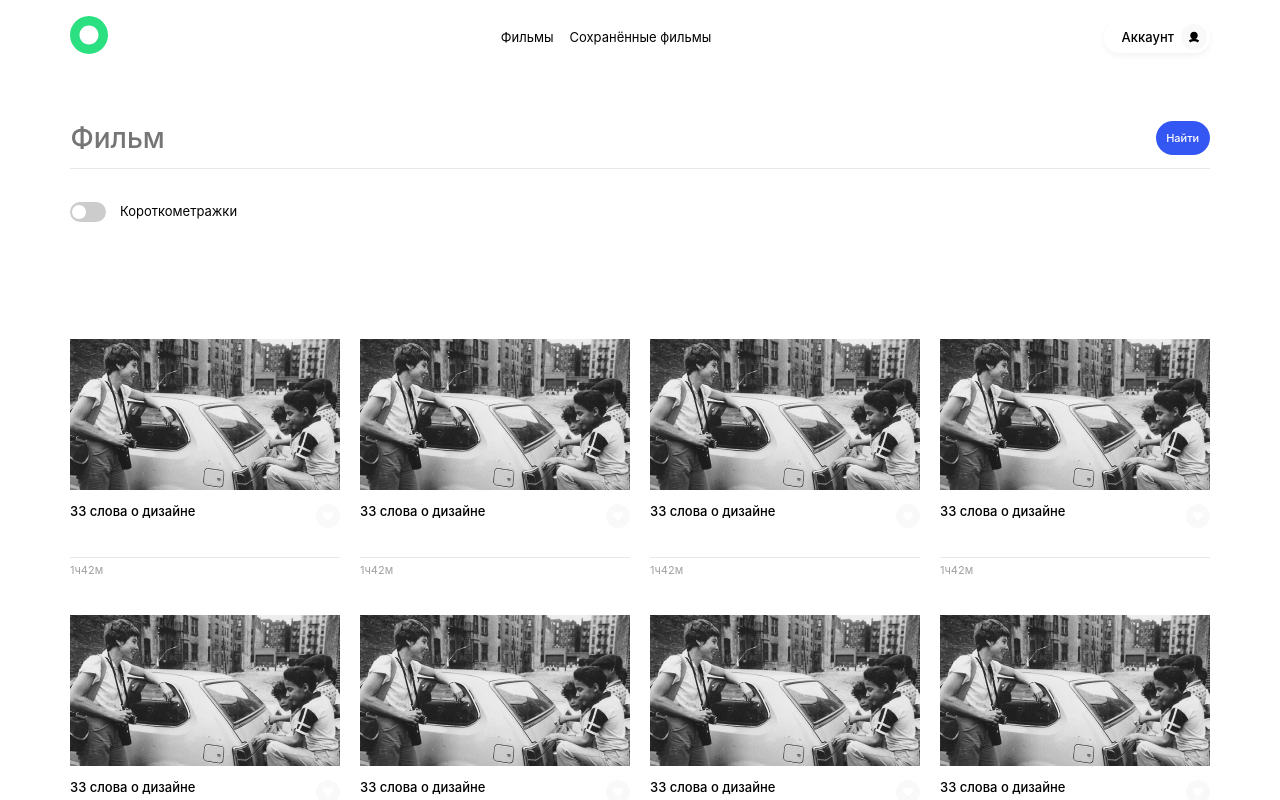
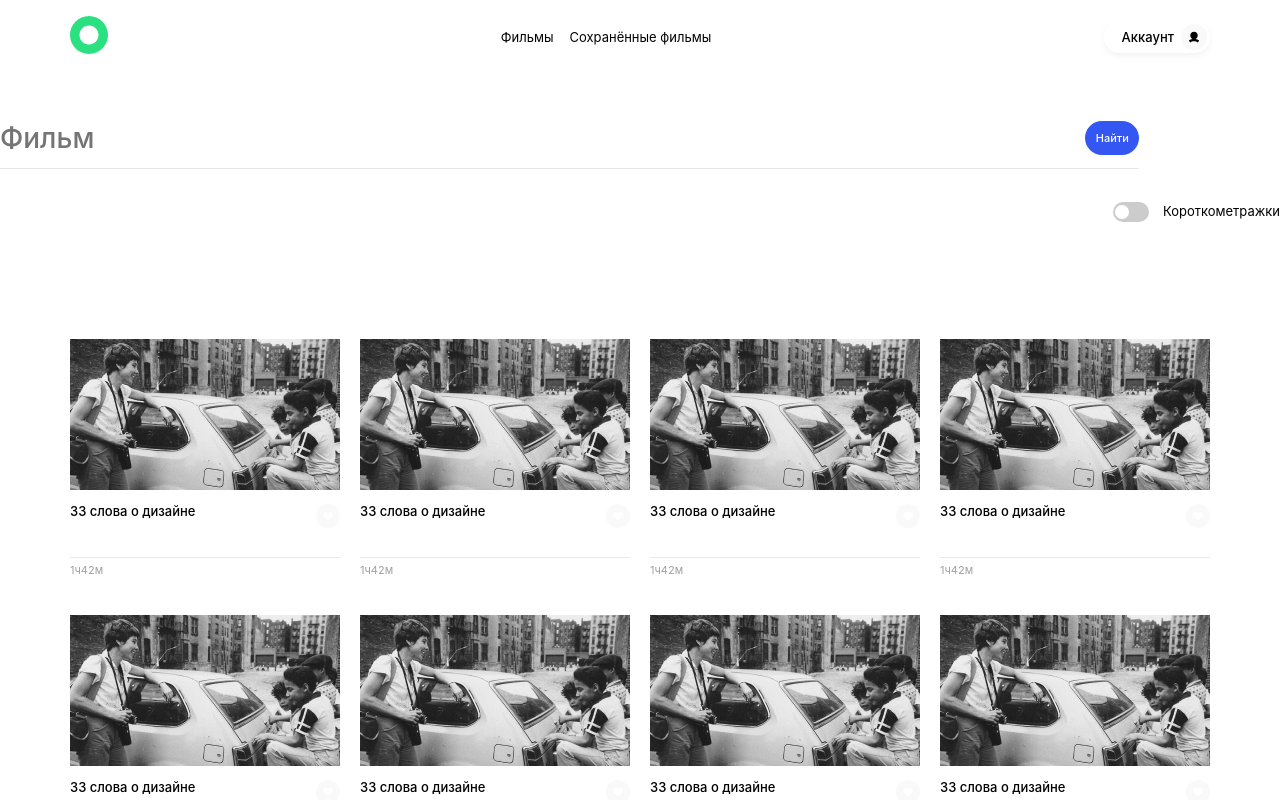
Before and after one commit to Voiislav/movies-explorer-frontend, a React (Create React App) app: page /movies in a window 1280 px wide. Shown: the top 800 px of the page. Built offline with nearby package versions, Linux system fonts and the light colour scheme.

Commit message:
refactor: add main tags to all pages

```diff
--- a/src/components/Main/Main.js
+++ b/src/components/Main/Main.js
@@ -12,11 +12,13 @@ function Main() {
       <Header
       authorized={true}
       ></Header>
+      <main>
       <Promo></Promo>
       <AboutProject></AboutProject>
       <Techs></Techs>
       <AboutMe></AboutMe>
       <Portfolio></Portfolio>
+      </main>
       <Footer></Footer>
     </>
   );
--- a/src/components/Movies/Movies.js
+++ b/src/components/Movies/Movies.js
@@ -21,9 +21,11 @@ function Movies() {
   return (
     <>
       <Header authorized={true} />
+      <main>
       <SearchForm />
       <FilterCheckbox />
       {isLoading ? <Preloader /> : <MoviesCardList numberOfCards={16} />}
+      </main>
       <Footer />
     </>
   );
--- a/src/components/SavedMovies/SavedMovies.js
+++ b/src/components/SavedMovies/SavedMovies.js
@@ -9,9 +9,11 @@ function SavedMovies() {
     <>
       <Header
       authorized={true} />
+      <main>
       <SearchForm />
       <FilterCheckbox />
       <MoviesCardList numberOfCards={3} />
+      </main>
       <Footer />
     </>
   );
```
